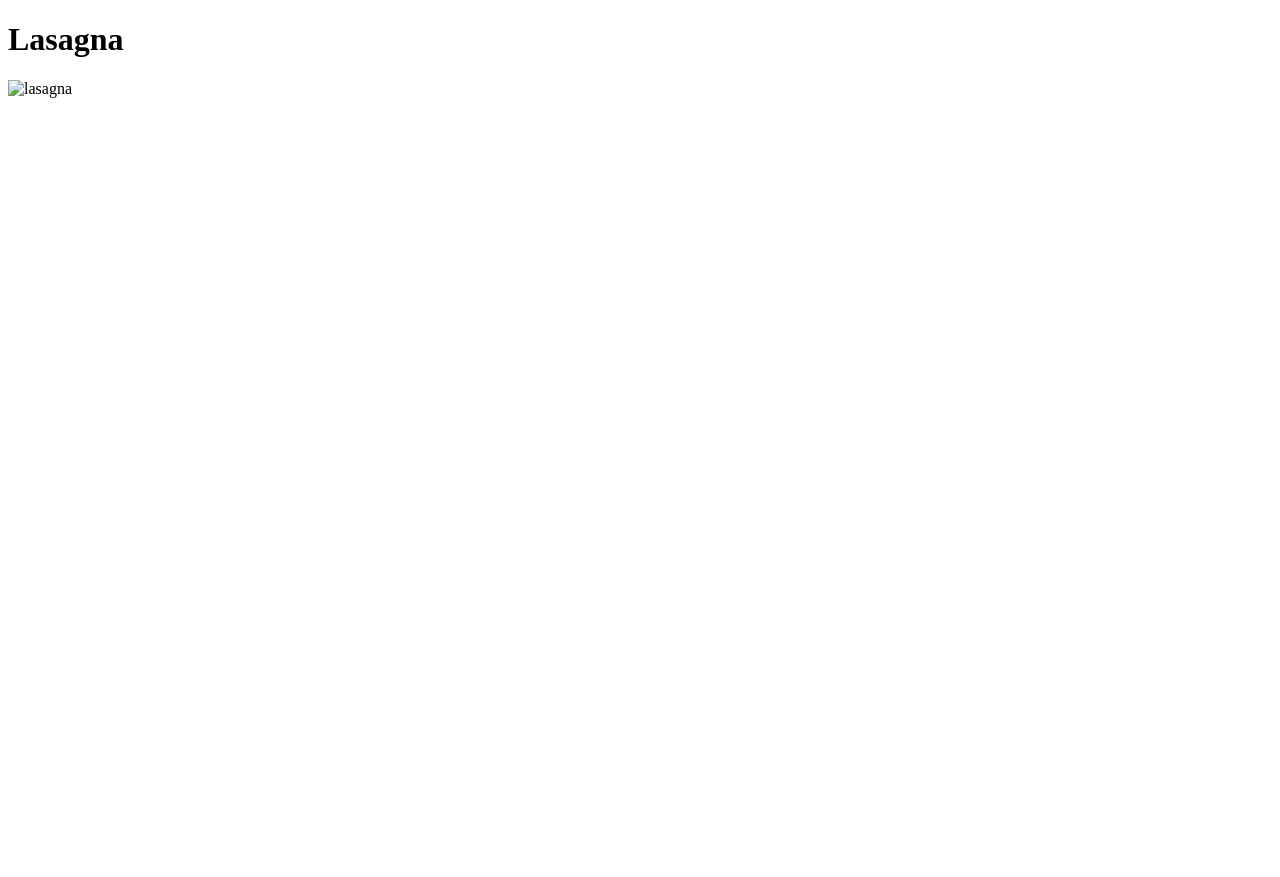
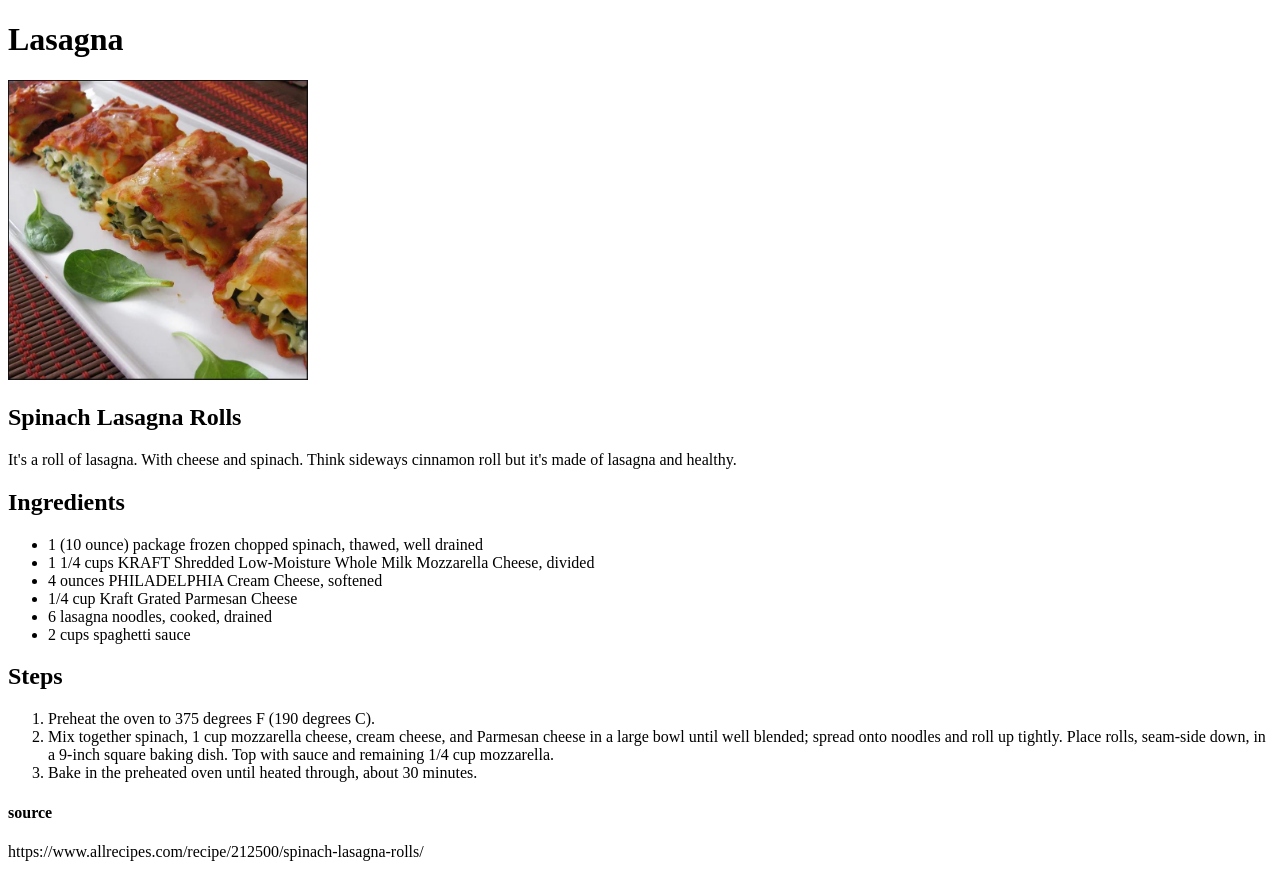
Before and after one commit to willfulreby/odin-recipes, a plain HTML site: page recipes/lasagna.html in a window 1280 px wide. Before the commit the page ends 800 px from the top, so only its background shows below. Drawn offline with Linux system fonts and the light colour scheme.

Commit message:
added content to lasagna.html

```diff
--- a/recipes/lasagna.html
+++ b/recipes/lasagna.html
@@ -6,9 +6,32 @@
     <title>Lasagna</title>
 </head>
 <body>
-    <!-- https://www.allrecipes.com/recipe/212500/spinach-lasagna-rolls/ -->
+    <!-- use https://www.allrecipes.com/recipe/212500/spinach-lasagna-rolls/ -->
     <h1>Lasagna</h1>
-    <img src="./images/lasagna.jpg" alt="lasagna">
+    <img src="../images/lasagna.jpg" alt="lasagna" width="300">
+    <h2>Spinach Lasagna Rolls</h2>
+    <p>It's a roll of lasagna. With cheese and spinach. Think sideways cinnamon roll but it's made of lasagna and healthy.</p>
+    <h2>Ingredients</h2>
+    <p>
+        <ul>
+            <li>1 (10 ounce) package frozen chopped spinach, thawed, well drained</li>
+            <li>1 1/4 cups KRAFT Shredded Low-Moisture Whole Milk Mozzarella Cheese, divided</li>
+            <li>4 ounces PHILADELPHIA Cream Cheese, softened</li>
+            <li>1/4 cup Kraft Grated Parmesan Cheese</li>
+            <li>6 lasagna noodles, cooked, drained</li>
+            <li>2 cups spaghetti sauce</li>
+        </ul>
+    </p>
+    <h2>Steps</h2>
+    <p>
+        <ol>
+            <li>Preheat the oven to 375 degrees F (190 degrees C).</li>
+            <li>Mix together spinach, 1 cup mozzarella cheese, cream cheese, and Parmesan cheese in a large bowl until well blended; spread onto noodles and roll up tightly. Place rolls, seam-side down, in a 9-inch square baking dish. Top with sauce and remaining 1/4 cup mozzarella.</li>
+            <li>Bake in the preheated oven until heated through, about 30 minutes.</li>
+        </ol>
+    </p>
+    <h4>source</h4>
+    <p>https://www.allrecipes.com/recipe/212500/spinach-lasagna-rolls/</p>
 
 </body>
 </html>
```
